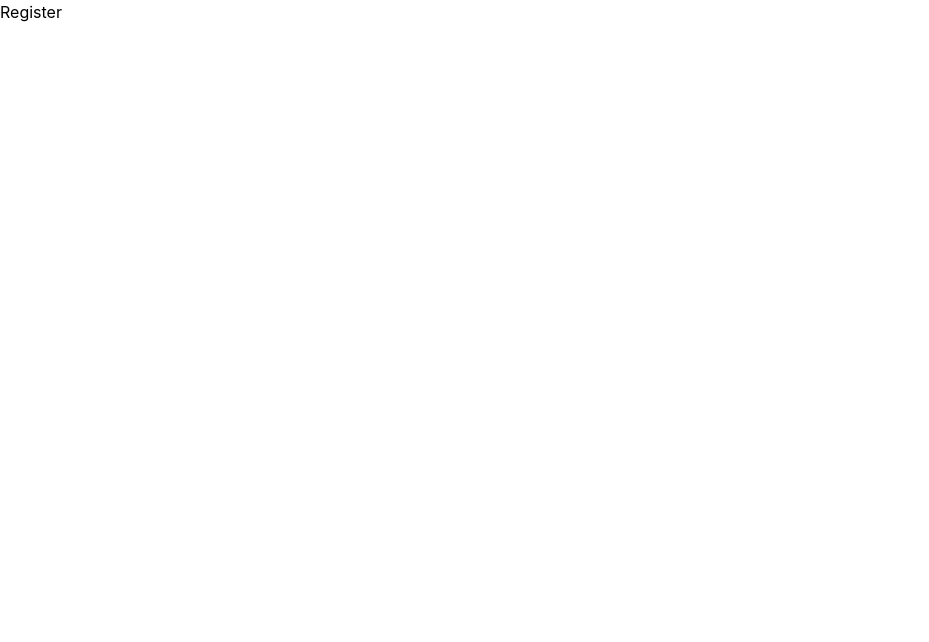
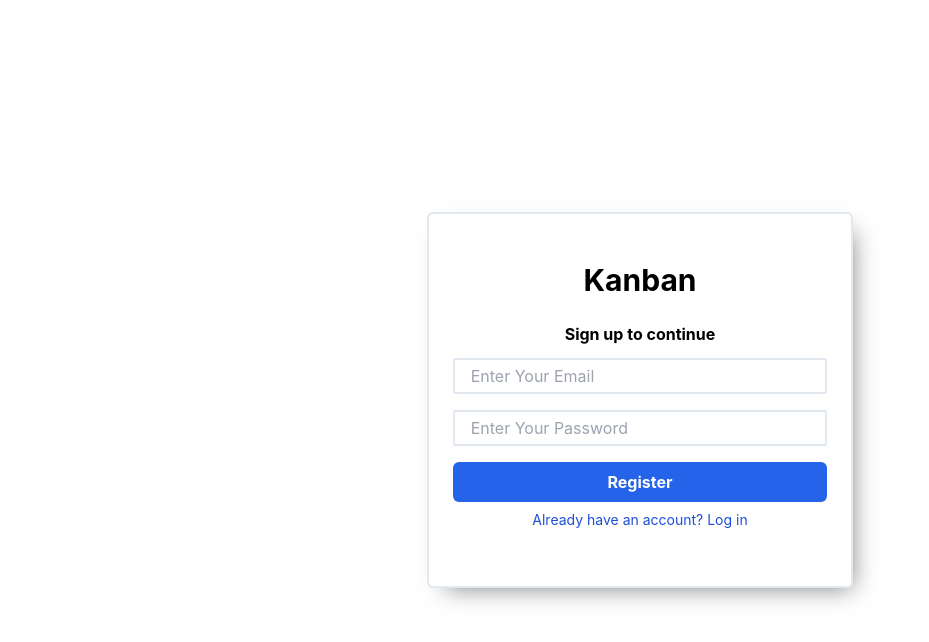
Before and after one commit to yuandasp/kanban-react, a React (Create React App) app: page /register in a window 1280 px wide. Shown: the top 642 px of the page, without its empty margins (0-929 px from the left). Built offline with nearby package versions, Linux system fonts and the light colour scheme.

Commit message:
UI for register
create pages and components

```diff
--- a/src/App.js
+++ b/src/App.js
@@ -9,8 +9,8 @@ function App() {
       <div>
         <Routes>
           <Route path="/" element={<Home />} />
-          <Route path="register" element={<Register />} />
-          <Route path="login" element={<Login />} />
+          <Route path="/register" element={<Register />} />
+          <Route path="/login" element={<Login />} />
         </Routes>
       </div>
     </div>
--- /dev/null
+++ b/src/components/Button.jsx
@@ -0,0 +1,22 @@
+import React from "react";
+
+function Button({ text = "Submit", color = "blue" }) {
+  const getColorButton = () => {
+    if (color === "red") {
+      return "bg-red-600";
+    } else if (color === "yellow") {
+      return "bg-yellow-600";
+    }
+    return "bg-blue-600";
+  };
+
+  return (
+    <button
+      className={`w-full ${getColorButton()} text-white font-bold py-2 px-12 rounded-md`}
+    >
+      {text}
+    </button>
+  );
+}
+
+export default Button;
--- /dev/null
+++ b/src/components/Input.jsx
@@ -0,0 +1,14 @@
+import React from "react";
+
+function Input({ type = "text", name, placeholder = "" }) {
+  return (
+    <input
+      type={type}
+      name={name}
+      placeholder={placeholder}
+      className="w-full border-solid border-slate-200 border-2 py-1 px-4 mb-4 rounded-sm"
+    />
+  );
+}
+
+export default Input;
--- a/src/index.css
+++ b/src/index.css
@@ -15,3 +15,9 @@ code {
   font-family: source-code-pro, Menlo, Monaco, Consolas, "Courier New",
     monospace;
 }
+
+.box-shadow-register {
+  box-shadow: 9px 10px 23px -10px rgba(0, 0, 0, 0.5);
+  -webkit-box-shadow: 9px 10px 23px -10px rgba(0, 0, 0, 0.5);
+  -moz-box-shadow: 9px 10px 23px -10px rgba(0, 0, 0, 0.5);
+}
--- a/src/pages/Register.jsx
+++ b/src/pages/Register.jsx
@@ -1,9 +1,33 @@
 import React from "react";
+import Input from "components/Input";
+import Button from "components/Button";
+import { Link } from "react-router-dom";
 
 function Register() {
   return (
-    <div>
-      <div>Register</div>
+    <div className="w-screen h-screen flex justify-center items-center">
+      <div className="w-1/3 border-solid border-slate-200 border-2 rounded-md flex box-shadow-register">
+        <div className="py-12 mx-auto px-6">
+          <div className="text-center">
+            <p className="font-bold text-3xl mb-6">Kanban</p>
+            <p className="font-bold mb-3">Sign up to continue</p>
+            <div>
+              <Input type="text" name="email" placeholder="Enter Your Email" />
+              <Input
+                type="password"
+                name="password"
+                placeholder="Enter Your Password"
+              />
+            </div>
+            <Button text="Register" />
+          </div>
+          <Link to={"/login"}>
+            <p className="text-blue-700 text-center text-sm my-2">
+              Already have an account? Log in
+            </p>
+          </Link>
+        </div>
+      </div>
     </div>
   );
 }
```
